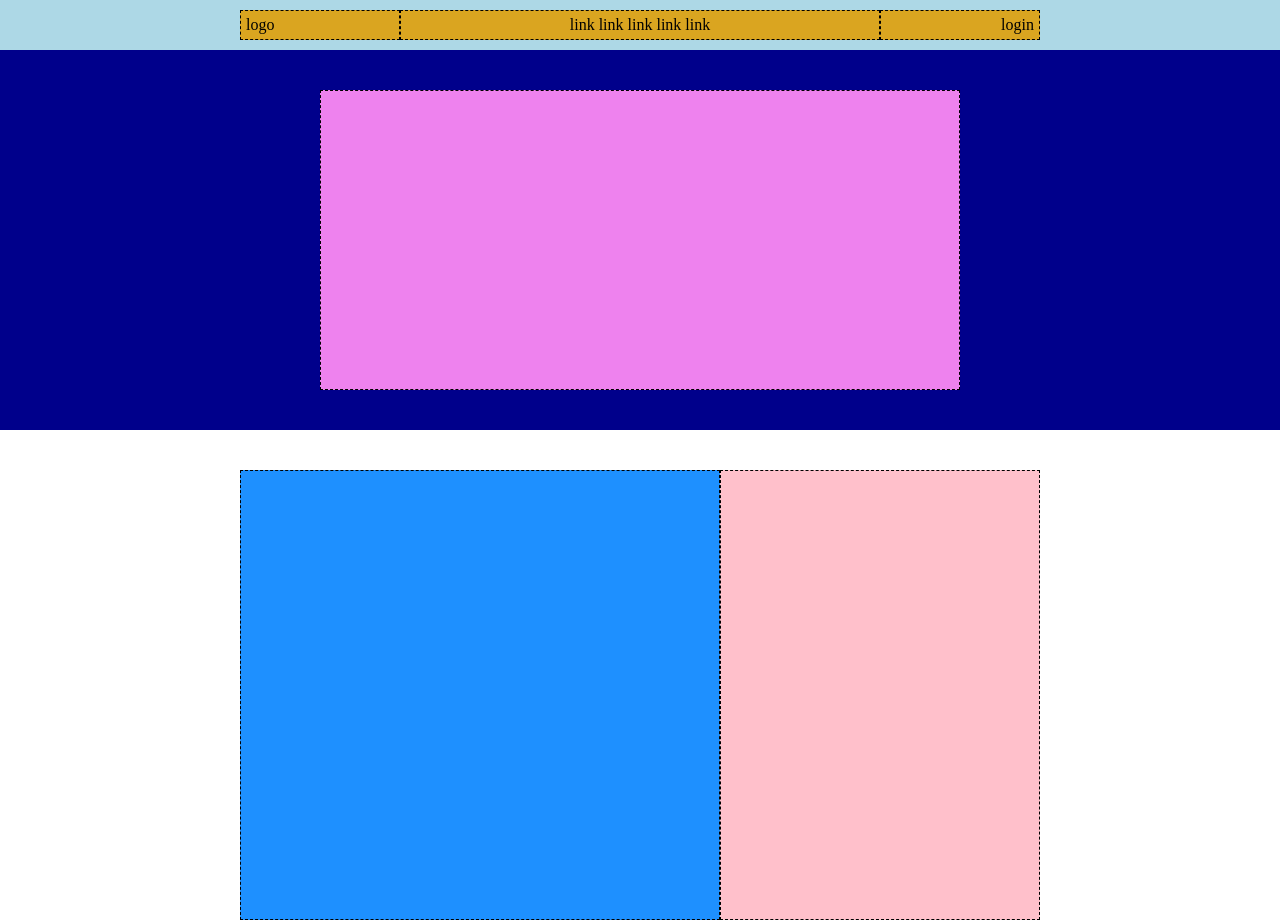
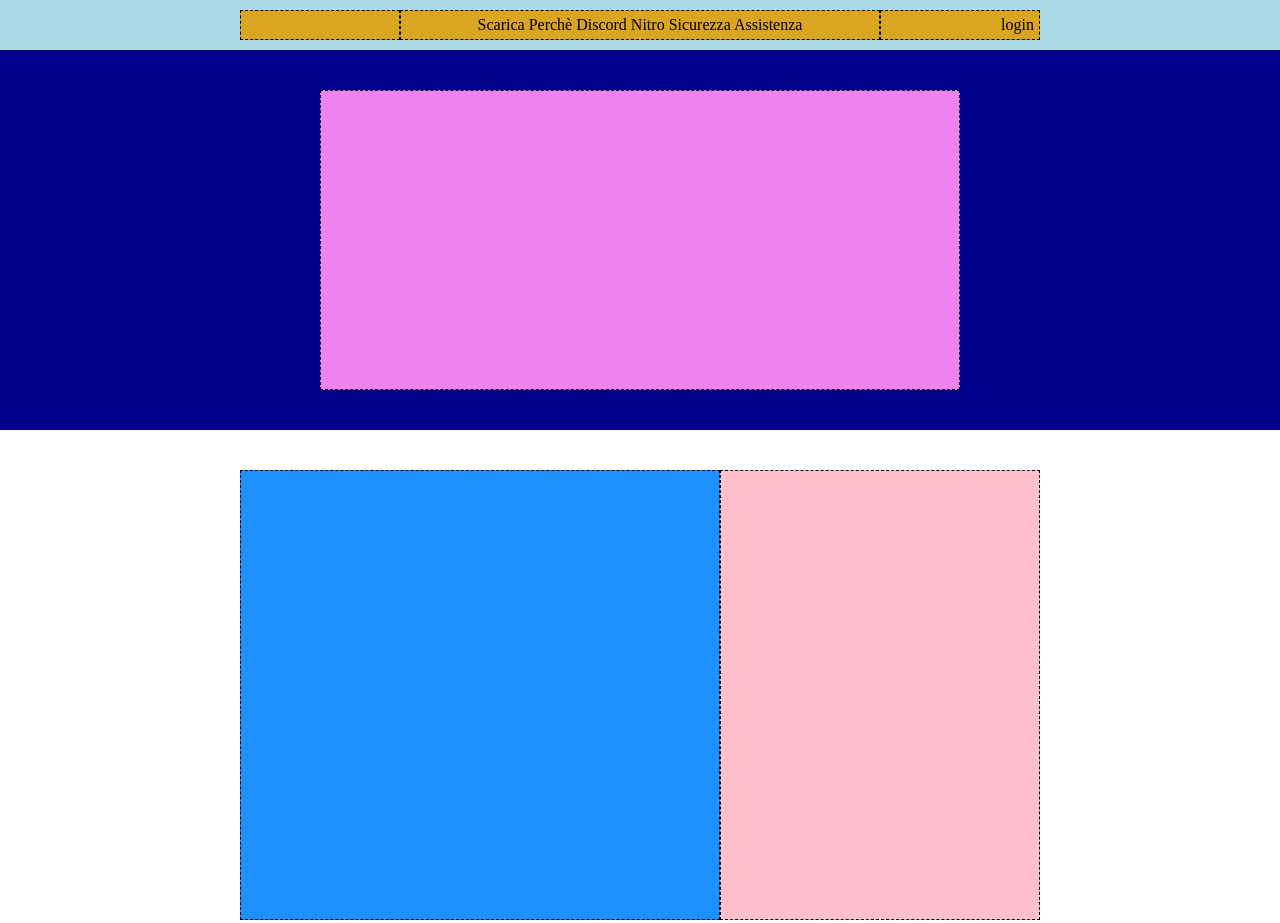
Before and after one commit to SalvatoreC94/htmlcss-discord, a plain HTML site: page index.html in a window 1280 px wide. Shown: the top 923 px of the page. Drawn offline with Linux system fonts and the light colour scheme.

Commit message:
Esercizio Terminato

```diff
--- a/index.html
+++ b/index.html
@@ -14,13 +14,15 @@
 
         <!-- HEADER TOP -->
         <div class="head-bar">
-            <div class="logo">logo</div>
+            <div class="logo">
+                <img src="" alt="">
+            </div>
             <div class="link">
-                <a href="">link</a>
-                <a href="">link</a>
-                <a href="">link</a>
-                <a href="">link</a>
-                <a href="">link</a>
+                <a href="">Scarica</a>
+                <a href="">Perchè Discord</a>
+                <a href="">Nitro</a>
+                <a href="">Sicurezza</a>
+                <a href="">Assistenza</a>
             </div>
             <div class="login">login</div>
         </div>
```
